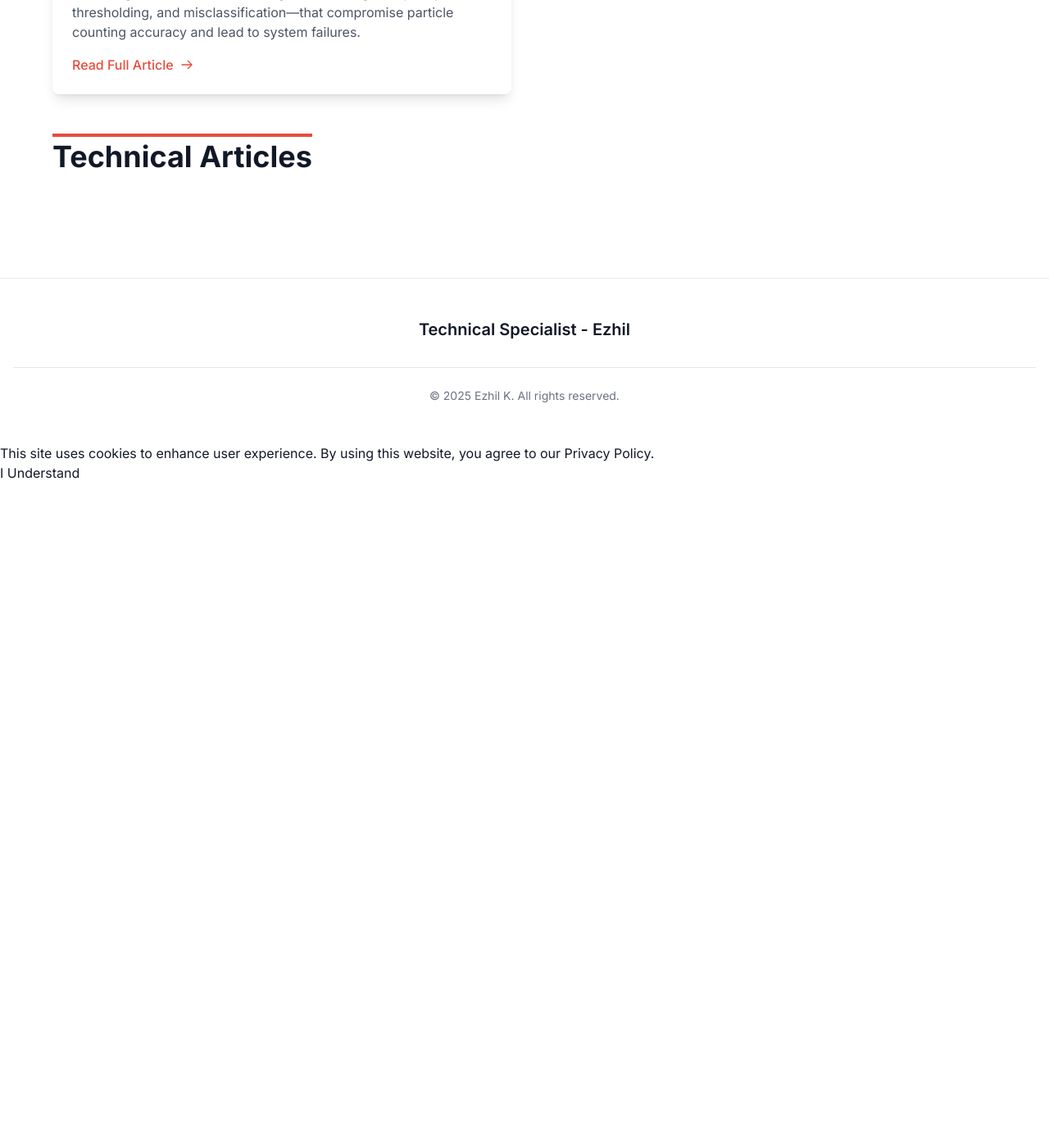
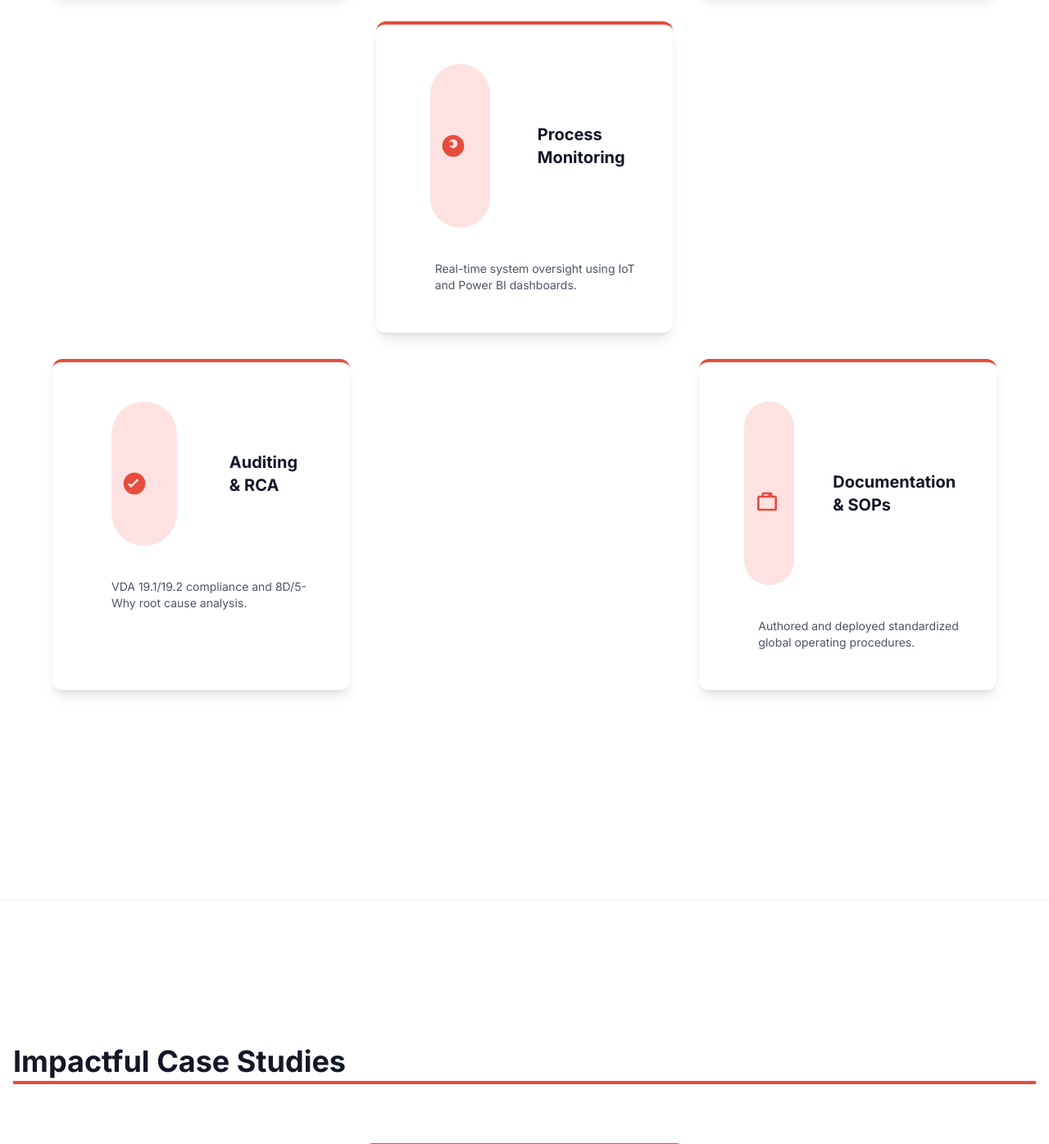
Before and after one commit to Ezhil1K/EK, a Flask app: page / in a window 1280 px wide. Shown: the part 4752-6148 px from the top of the page at 82% size. Before the commit the page ends 5336 px from the top, so only its background shows below. Run offline with Flask 3, Linux system fonts and the light colour scheme; some libraries are stand-ins or nearby versions.

Commit message:
Update index.html

```diff
--- a/templates/index.html
+++ b/templates/index.html
@@ -32,7 +32,7 @@
 
     <section id="about" class="py-20 md:py-32 container mx-auto px-4 bg-white">
         <div class="max-w-6xl mx-auto animate-fadeInUp">
-            <h2 class="text-4xl font-bold mb-12 text-center text-gray-900 border-b-4 border-[#E74C3C] inline-block pb-1">About Me</h2>
+                        <h2 class="text-4xl font-bold mb-12 text-left text-gray-900 border-b-4 border-[#E74C3C] pb-1">About Me</h2>
 
             <div class="grid md:grid-cols-2 gap-12 items-center bg-white p-8 shadow-xl rounded-xl">
 
@@ -85,7 +85,7 @@
 
     <section id="competencies" class="py-20 md:py-32 container mx-auto px-4 bg-white border-t border-gray-100">
         <div class="max-w-6xl mx-auto animate-fadeInUp">
-            <h2 class="text-4xl font-bold mb-12 text-center text-gray-900 border-b-4 border-[#E74C3C] inline-block pb-1">Core Competencies</h2>
+                        <h2 class="text-4xl font-bold mb-12 text-left text-gray-900 border-b-4 border-[#E74C3C] pb-1">Core Competencies</h2>
 
             {% set competency_cards = [
                 {
@@ -141,7 +141,7 @@
 
     <section id="casestudies" class="py-20 md:py-32 bg-white w-full border-t border-gray-100">
         <div class="container mx-auto px-4 animate-fadeInUp">
-            <h2 class="text-4xl font-bold mb-12 text-center text-gray-900">Impactful Case Studies</h2>
+                        <h2 class="text-4xl font-bold mb-12 text-left text-gray-900 border-b-4 border-[#E74C3C] pb-1">Impactful Case Studies</h2>
             <div class="grid md:grid-cols-3 gap-8">
                 {% for study in data.casestudies %}
                 <div class="bg-white rounded-xl shadow-lg border-t-4 border-[#E74C3C] hover:shadow-2xl transition duration-300 animate-fadeInUp overflow-hidden"
@@ -171,7 +171,7 @@
 
     <section id="projects" class="py-20 md:py-32 bg-white w-full text-gray-900 border-t border-gray-100">
         <div class="container mx-auto px-4 animate-fadeInUp">
-            <h2 class="text-4xl font-bold mb-12 text-center text-gray-900">Selected Projects</h2>
+                        <h2 class="text-4xl font-bold mb-12 text-left text-gray-900 border-b-4 border-[#E74C3C] pb-1">Selected Projects</h2>
             <div class="grid md:grid-cols-3 gap-8">
                 {% for project in data.projects %}
                 <div class="bg-white rounded-xl shadow-lg border-t-4 border-[#E74C3C] hover:shadow-2xl transition duration-300 animate-fadeInUp overflow-hidden"
@@ -196,6 +196,8 @@
 
     <section id="articles" class="py-20 md:py-32 container mx-auto px-4 bg-white border-t border-gray-100">
         <div class="max-w-6xl mx-auto animate-fadeInUp">
+            <h2 class="text-4xl font-bold mb-12 text-left text-gray-900 border-b-4 border-[#E74C3C] pb-1">Technical Articles</h2>
+
             <div class="grid md:grid-cols-2 gap-8">
                 {% for slug, article in data.articles.items() %}
                 <a href="/article/{{ slug }}" class="block bg-white rounded-lg shadow-lg hover:shadow-xl transition duration-300 overflow-hidden">
@@ -218,7 +220,6 @@
                 </a>
                 {% endfor %}
             </div>
-            <h2 class="text-4xl font-bold mt-12 text-center text-gray-900 border-t-4 border-[#E74C3C] inline-block pt-1">Technical Articles</h2>
                     </div>
     </section>
 
```
Lines whose indentation alone changed are shown as unchanged.
